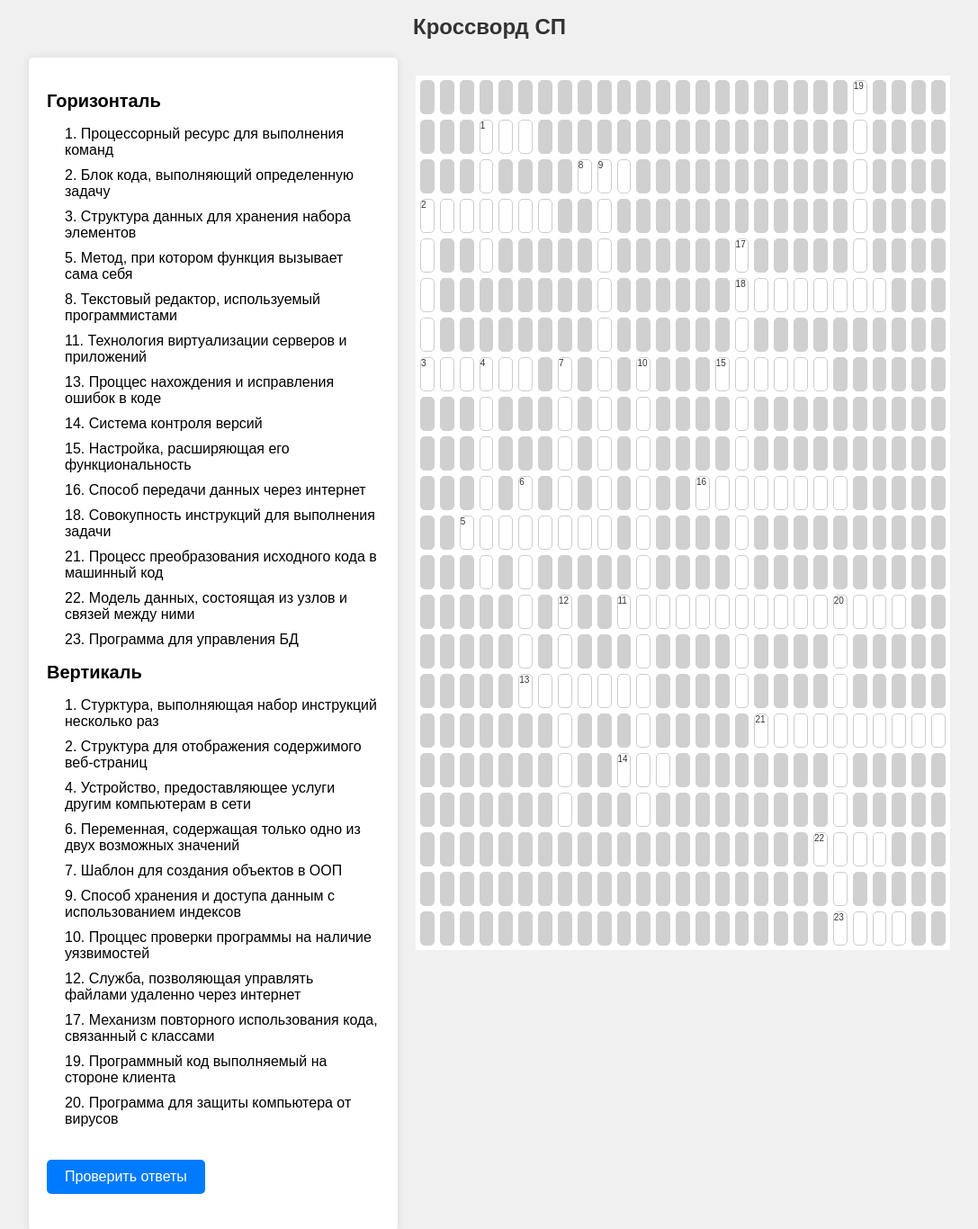
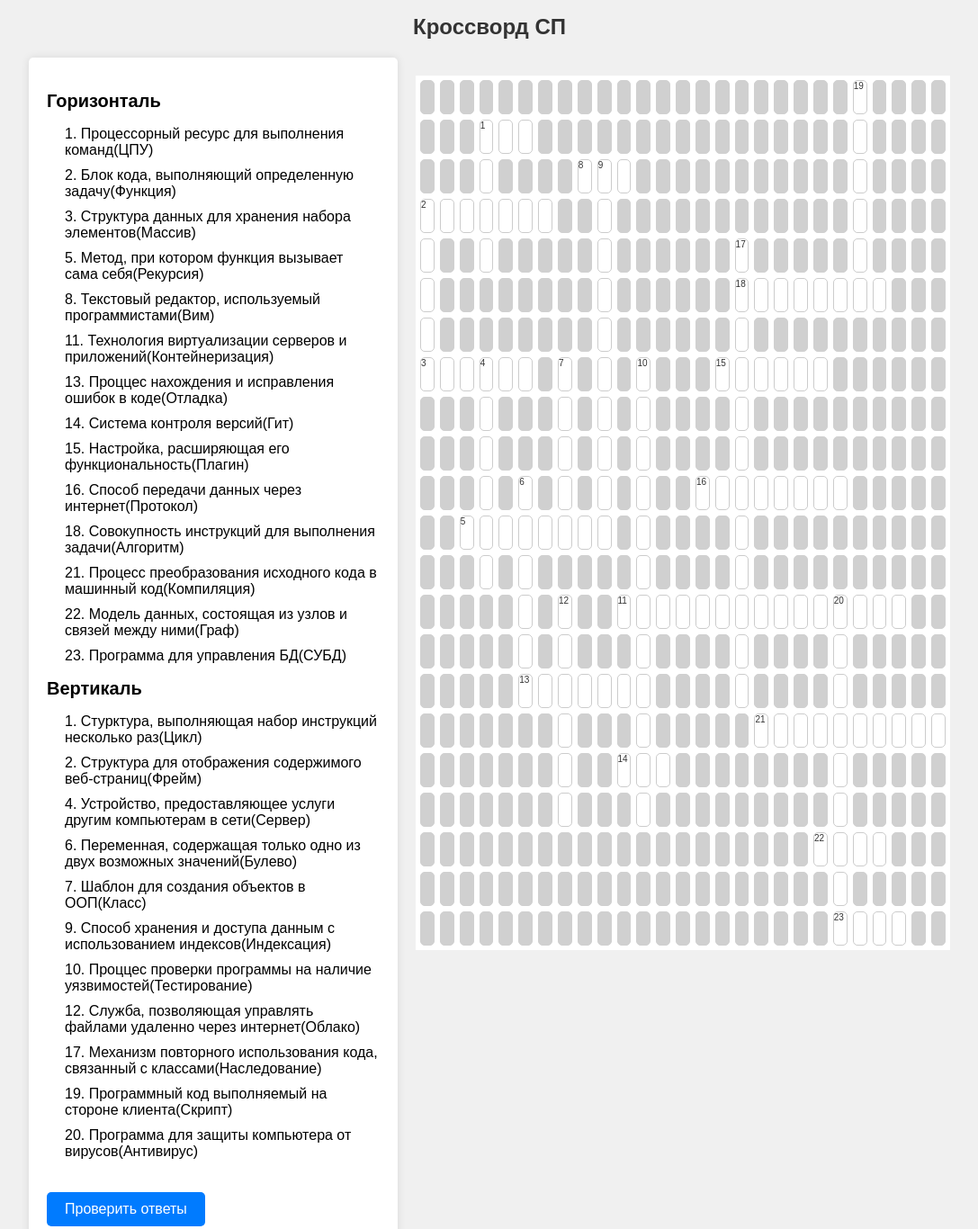
Before and after one commit to toqoko/Sherbakov, a plain HTML site: page index.html in a window 1280 px wide. Shown: the top 1366 px of the page at 90% size, without its empty margins (96-1183 px from the left). Drawn offline with Linux system fonts and the light colour scheme.

Commit message:
feat: add answer

```diff
--- a/index.html
+++ b/index.html
@@ -15,34 +15,34 @@
     <div id="questions">
         <h2>Горизонталь</h2>
         <ol>
-            <li>1. Процессорный ресурс для выполнения команд</li>
-            <li>2. Блок кода, выполняющий определенную задачу</li>
-            <li>3. Структура данных для хранения набора элементов</li>
-            <li>5. Метод, при котором функция вызывает сама себя</li>
-            <li>8. Текстовый редактор, используемый программистами</li>
-            <li>11. Технология виртуализации серверов и приложений</li>
-            <li>13. Проццес нахождения и исправления ошибок в коде</li>
-            <li>14. Система контроля версий</li>
-            <li>15. Настройка, расширяющая его функциональность</li>
-            <li>16. Способ передачи данных через интернет</li>
-            <li>18. Совокупность инструкций для выполнения задачи</li>
-            <li>21. Процесс преобразования исходного кода в машинный код</li>
-            <li>22. Модель данных, состоящая из узлов и связей между ними</li>
-            <li>23. Программа для управления БД</li>
+            <li>1. Процессорный ресурс для выполнения команд(ЦПУ)</li>
+            <li>2. Блок кода, выполняющий определенную задачу(Функция)</li>
+            <li>3. Структура данных для хранения набора элементов(Массив)</li>
+            <li>5. Метод, при котором функция вызывает сама себя(Рекурсия)</li>
+            <li>8. Текстовый редактор, используемый программистами(Вим)</li>
+            <li>11. Технология виртуализации серверов и приложений(Контейнеризация)</li>
+            <li>13. Проццес нахождения и исправления ошибок в коде(Отладка)</li>
+            <li>14. Система контроля версий(Гит)</li>
+            <li>15. Настройка, расширяющая его функциональность(Плагин)</li>
+            <li>16. Способ передачи данных через интернет(Протокол)</li>
+            <li>18. Совокупность инструкций для выполнения задачи(Алгоритм)</li>
+            <li>21. Процесс преобразования исходного кода в машинный код(Компиляция)</li>
+            <li>22. Модель данных, состоящая из узлов и связей между ними(Граф)</li>
+            <li>23. Программа для управления БД(СУБД)</li>
         </ol>
         <h2>Вертикаль</h2>
         <ol>
-            <li>1. Стурктура, выполняющая набор инструкций несколько раз</li>
-            <li>2. Структура для отображения содержимого веб-страниц</li>
-            <li>4. Устройство, предоставляющее услуги другим компьютерам в сети</li>
-            <li>6. Переменная, содержащая только одно из двух возможных значений</li>
-            <li>7. Шаблон для создания объектов в ООП</li>
-            <li>9. Способ хранения и доступа данным с использованием индексов</li>
-            <li>10. Проццес проверки программы на наличие уязвимостей</li>
-            <li>12. Служба, позволяющая управлять файлами удаленно через интернет</li>
-            <li>17. Механизм повторного использования кода, связанный с классами</li>
-            <li>19. Программный код выполняемый на стороне клиента</li>
-            <li>20. Программа для защиты компьютера от вирусов</li>
+            <li>1. Стурктура, выполняющая набор инструкций несколько раз(Цикл)</li>
+            <li>2. Структура для отображения содержимого веб-страниц(Фрейм)</li>
+            <li>4. Устройство, предоставляющее услуги другим компьютерам в сети(Сервер)</li>
+            <li>6. Переменная, содержащая только одно из двух возможных значений(Булево)</li>
+            <li>7. Шаблон для создания объектов в ООП(Класс)</li>
+            <li>9. Способ хранения и доступа данным с использованием индексов(Индексация)</li>
+            <li>10. Проццес проверки программы на наличие уязвимостей(Тестирование)</li>
+            <li>12. Служба, позволяющая управлять файлами удаленно через интернет(Облако)</li>
+            <li>17. Механизм повторного использования кода, связанный с классами(Наследование)</li>
+            <li>19. Программный код выполняемый на стороне клиента(Скрипт)</li>
+            <li>20. Программа для защиты компьютера от вирусов(Антивирус)</li>
         </ol>
         <button id="check-answers">Проверить ответы</button>
         <div id="result"></div>
```
